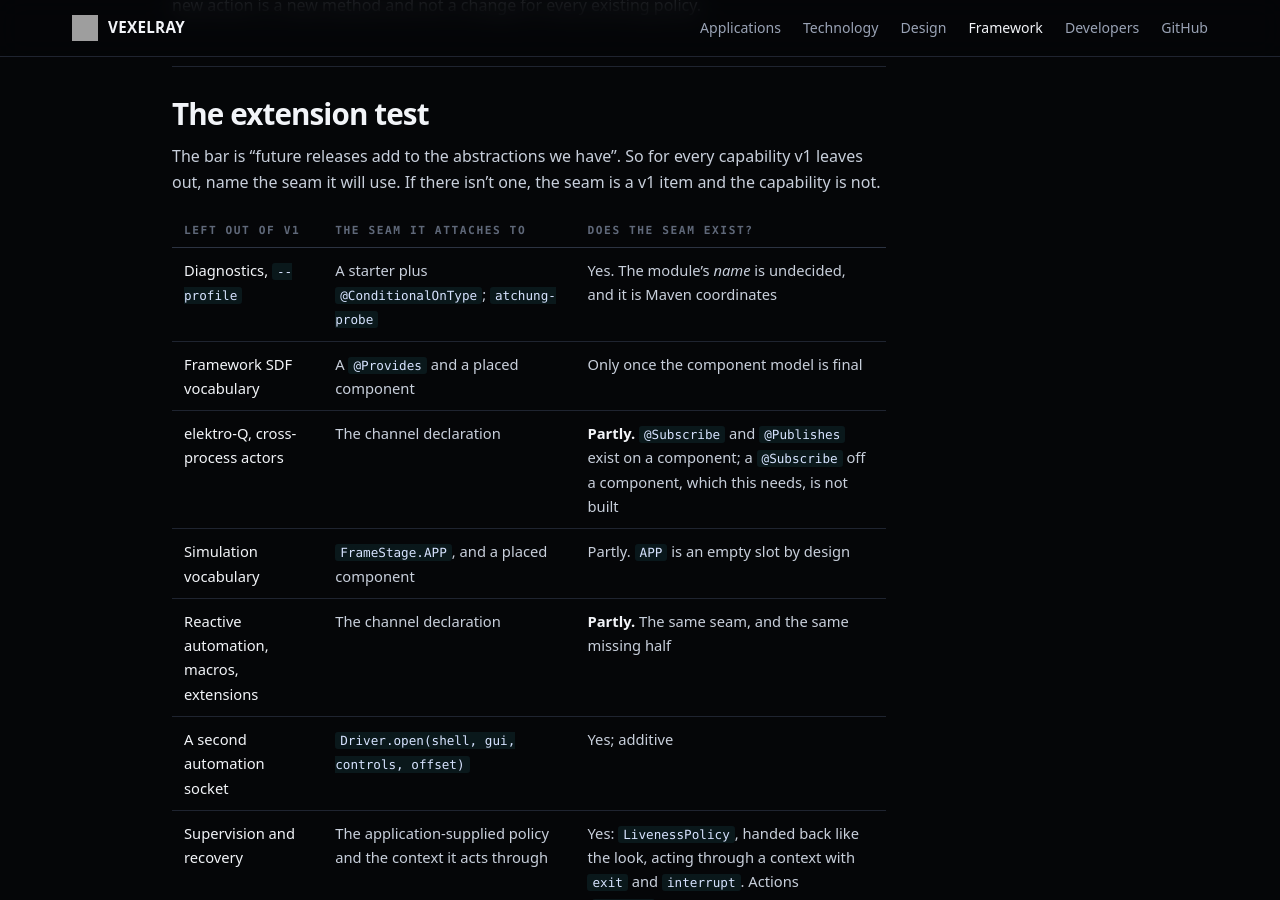
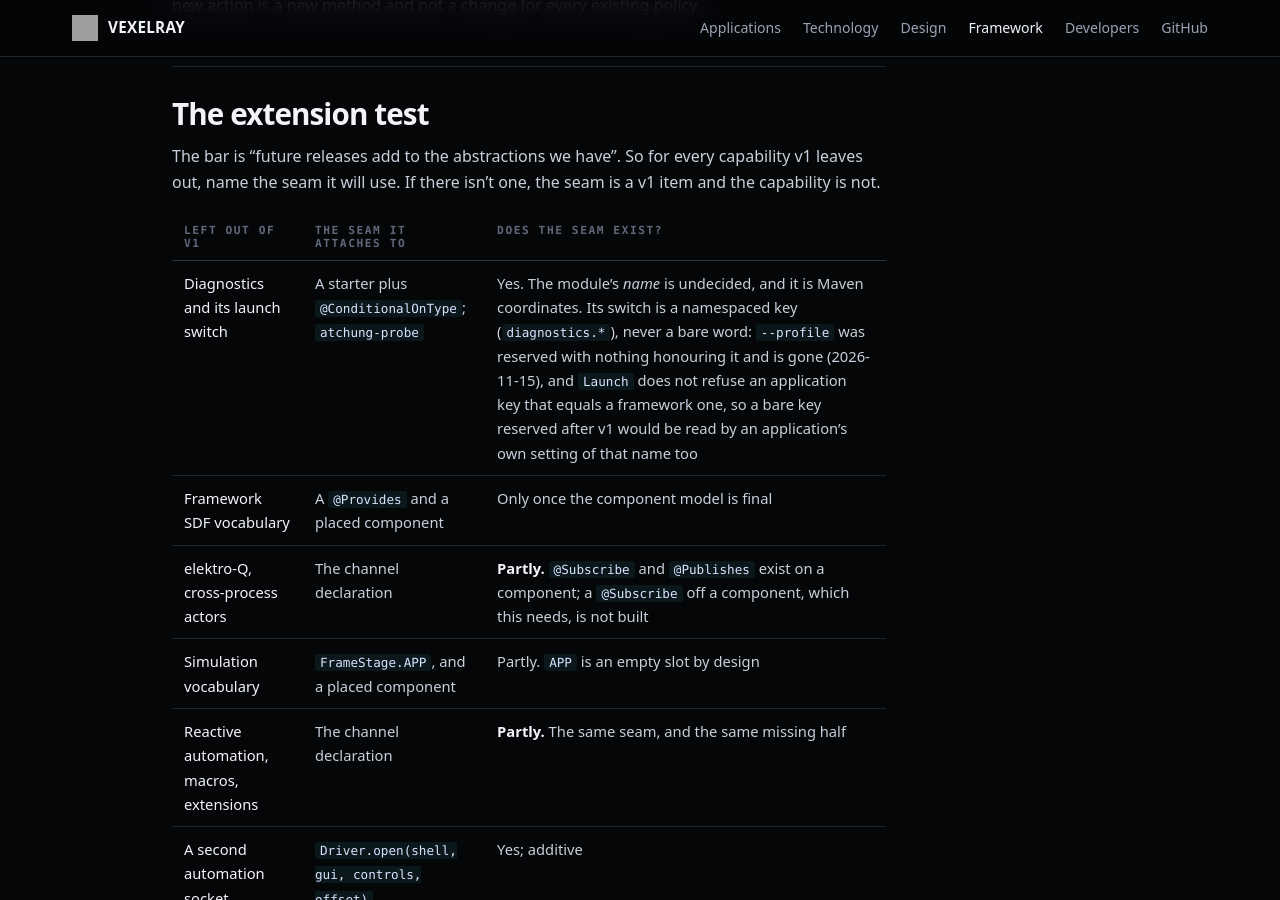
Before and after one commit to sibarum/vexelray-framework, a Jekyll site: the page built from docs/v1.md, in a window 1280 px wide and 900 px high, scrolled down 4308 px. Built offline with Jekyll 4.4.1, drawn with Linux system fonts in a browser that asks for light colours; our own code applies the rules of GitHub Pages for plain Markdown files.

Commit message:
v1.md: --profile is gone; diagnostics' switch is a namespaced key
Launch does not refuse an application key equal to a framework key, so a
bare word reserved after v1 would be shared with an application's own
setting of that name.

Co-Authored-By: Claude Opus 5.5 <noreply@anthropic.com>

```diff
--- a/docs/v1.md
+++ b/docs/v1.md
@@ -131,7 +131,7 @@ the seam it will use. If there isn't one, the seam is a v1 item and the capabili
 
 | Left out of v1 | The seam it attaches to | Does the seam exist? |
 | --- | --- | --- |
-| Diagnostics, `--profile` | A starter plus `@ConditionalOnType`; `atchung-probe` | Yes. The module's *name* is undecided, and it is Maven coordinates |
+| Diagnostics and its launch switch | A starter plus `@ConditionalOnType`; `atchung-probe` | Yes. The module's *name* is undecided, and it is Maven coordinates. Its switch is a namespaced key (`diagnostics.*`), never a bare word: `--profile` was reserved with nothing honouring it and is gone (2026-11-15), and `Launch` does not refuse an application key that equals a framework one, so a bare key reserved after v1 would be read by an application's own setting of that name too |
 | Framework SDF vocabulary | A `@Provides` and a placed component | Only once the component model is final |
 | elektro-Q, cross-process actors | The channel declaration | **Partly.** `@Subscribe` and `@Publishes` exist on a component; a `@Subscribe` off a component, which this needs, is not built |
 | Simulation vocabulary | `FrameStage.APP`, and a placed component | Partly. `APP` is an empty slot by design |
```
Also changed, not shown: other parts of docs/v1.md (+1 -1 lines).
